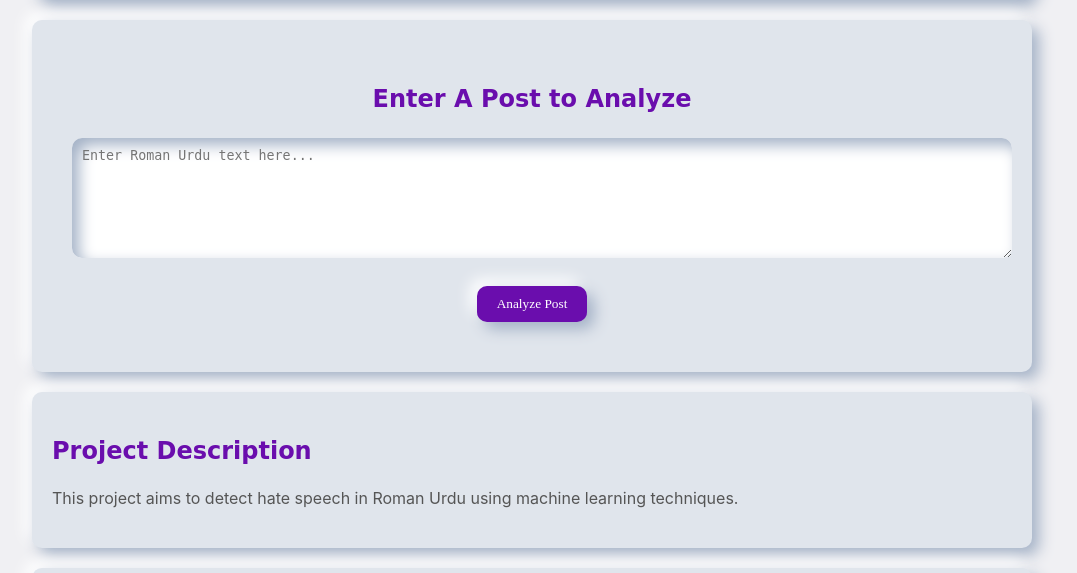
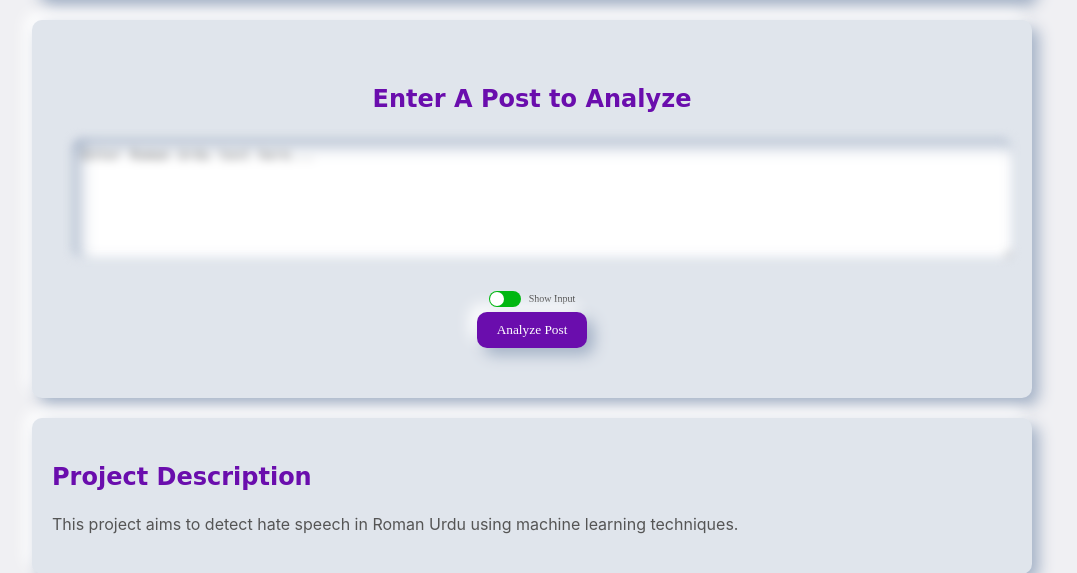
Before and after one commit to hammad13khurshid/HSDRUML, a Flask app: page / in a window 1280 px wide. Shown: the part 193-766 px from the top of the page, without its empty margins (108-1185 px from the left). Run offline with Flask 3, Linux system fonts and the light colour scheme.

Commit message:
Added show/blur input toggle switch

```diff
--- a/static/styles.css
+++ b/static/styles.css
@@ -192,3 +192,72 @@ p {
 
     margin-top: 20px; /* Vertical gap */
 }
+
+
+/* Toggle Button (neumorphic style) */
+.switch {
+    position: relative;
+    display: inline-block;
+    width: 32px;
+    height: 16px;
+}
+
+.switch input {
+    opacity: 0;
+    width: 0;
+    height: 0;
+}
+
+.slider {
+    position: absolute;
+    cursor: pointer;
+    top: 0;
+    left: 0;
+    right: 0;
+    bottom: 0;
+    background-color: #01b711;
+    transition: 0.4s;
+    border-radius: 34px;
+}
+
+.slider:before {
+    position: absolute;
+    content: "";
+    height: 14px;
+    width: 14px;
+    left: 1px;
+    bottom: 1px;
+    background-color: rgb(255, 255, 255);
+    transition: 0.4s;
+    border-radius: 50%;
+}
+
+input:checked + .slider {
+    background-color: #f32121;
+}
+
+input:checked + .slider:before {
+    transform: translateX(15px);
+}
+
+/* Blurred text effect */
+.blurred {
+    filter: blur(5px);
+}
+
+#toggle-label
+{
+    font-family: 'Poppins';
+    font-size: 10px;
+
+}
+
+/* Wrapper for the toggle and label */
+.toggle-container {
+    display: flex;
+    padding-top: 5px;
+    padding-bottom: 5px;
+    align-items: center;  /* Vertically center the label and switch */
+    justify-content: center;  /* Align items horizontally */
+    gap: 8px;  /* Space between the label and switch */
+}
--- a/templates/index.html
+++ b/templates/index.html
@@ -44,6 +44,11 @@
                 resultDiv.innerHTML = `<p class="error">An error occurred: ${error.message}</p>`;
             });
         }
+
+        function toggleTextVisibility() {
+    const textInput = document.getElementById('text-input');
+    const toggleLabel = document.getElementById('toggle-label');
+
     </script>
 
 </head>
@@ -56,11 +61,42 @@
 
         <main class="hero-section">
             <h2>Enter A Post to Analyze</h2>
-            <textarea id="text-input" class="text-input" placeholder="Enter Roman Urdu text here..."></textarea>
+
+            <!-- Text input with toggle functionality -->
+            <div class="input-container">
+                <textarea id="text-input" class="text-input blurred" placeholder="Enter Roman Urdu text here..."></textarea>
+                <div class="toggle-container">
+                    <label class="switch">
+                        <input type="checkbox" id="visibility-toggle" onclick="toggleTextVisibility()">
+                        <span class="slider round"></span>
+                    </label>
+                    <span id="toggle-label">Show Input</span>
+                </div>
+            </div>
+
+            <!-- Add this at the bottom of your HTML file -->
+ <script>
+    function toggleTextVisibility()
+    {
+        const textInput = document.getElementById('text-input');
+        const toggleLabel = document.getElementById('toggle-label');
+
+        // Toggle blur effect on text input
+        if (textInput.classList.contains('blurred')) {
+            textInput.classList.remove('blurred');
+            toggleLabel.textContent = 'Blur Input';
+        } else {
+            textInput.classList.add('blurred');
+            toggleLabel.textContent = 'Show Input';
+        }
+    }
+  </script>
+
+            <!-- Analyze Button -->
             <button class="analyze-button" onclick="analyzePost()">Analyze Post</button>
-            <div class="progress-bar">
-                <div id="progress" class="progress"></div>
-            </div>
+
+
+            <!-- Result Section -->
             <div id="result" class="hate-speech-type"></div>
         </main>
 
```
Also changed, not shown: README.md, 1 other file.
